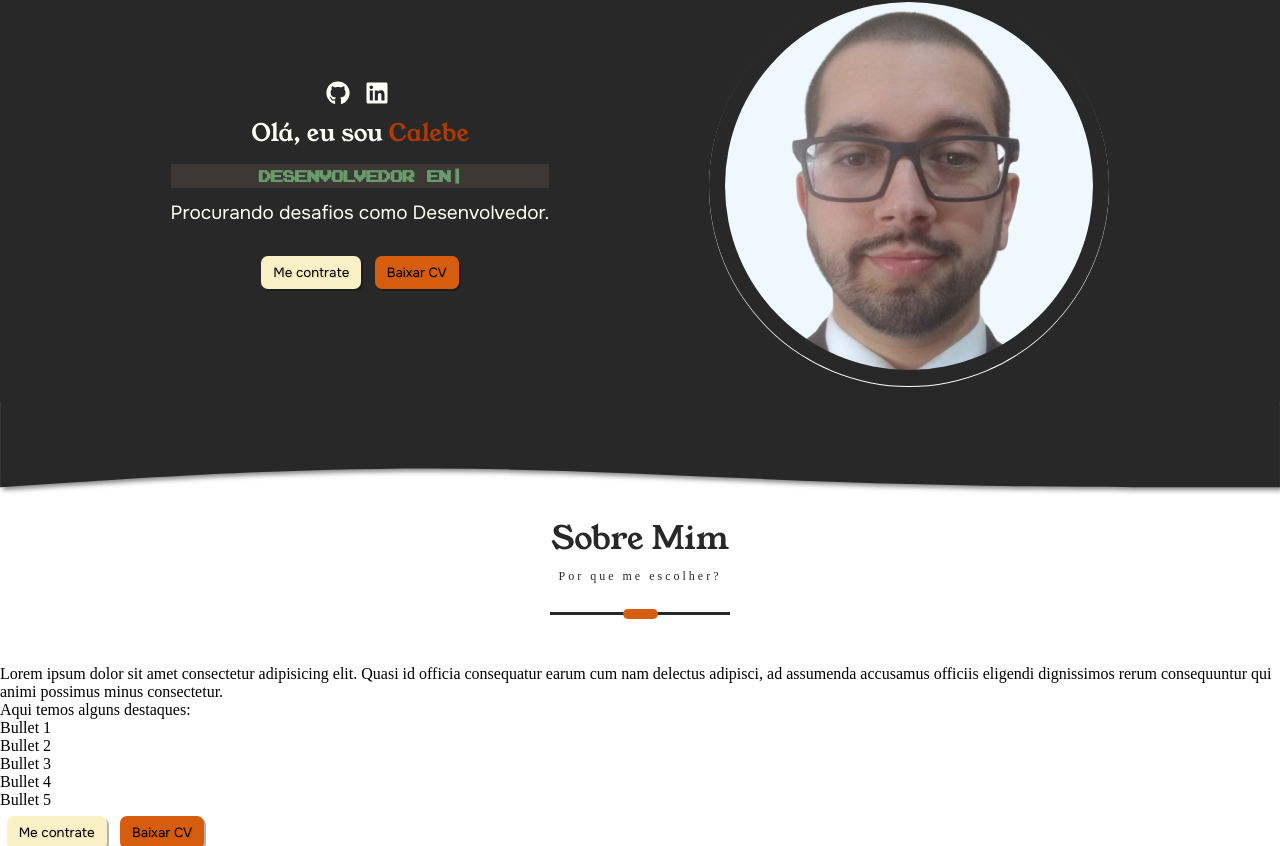
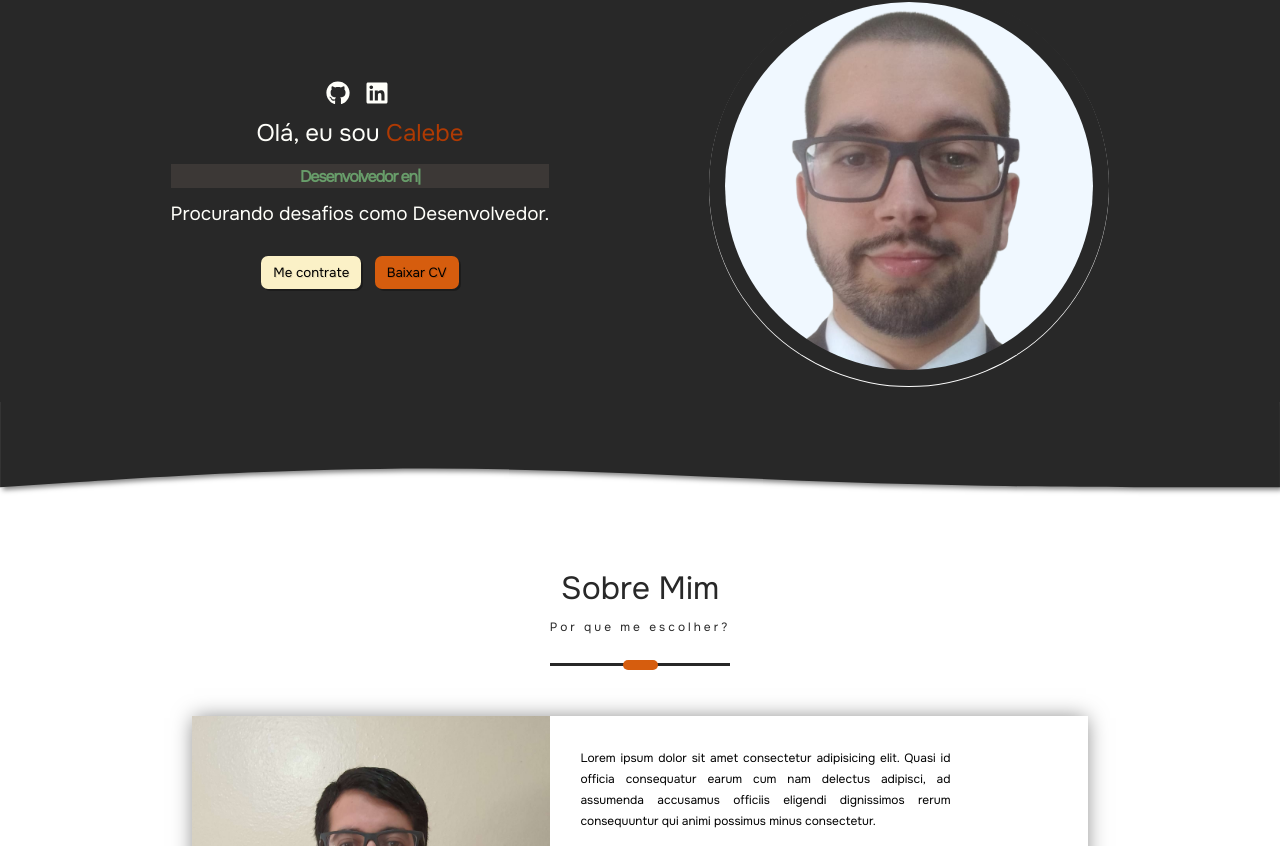
Before and after one commit to CalebeCopello/portfolio, a React (Create React App) app in the folder client/: page / in a window 1280 px wide. Shown: the part 154-1000 px from the top of the page. Built offline with nearby package versions, Linux system fonts and the light colour scheme.

Commit message:
AboutM<e Style Done

```diff
--- a/client/src/PortfolioContainer/AboutMe/AboutMe.css
+++ b/client/src/PortfolioContainer/AboutMe/AboutMe.css
@@ -0,0 +1,53 @@
+.about-me-container {
+    display: flex;
+    flex-direction: column;
+    justify-content: center;
+    align-items: center;
+    margin-top: 50px;
+}
+.about-me-parent {
+    max-width: 1000px;
+    width: 70%;
+}
+.about-me-card{
+    display: flex;
+    width: 100%;
+    box-shadow: 0 0px 20px -2px rgba(0, 0, 0, 0.5);
+}
+.about-me-profile {
+    width: 40%;
+    background-image: url('../../assets/AboutMe/me.jpg');
+    background-size: cover;
+    background-repeat: no-repeat;
+    background-position: 0% 30%;
+}
+.about-me-details {
+    width: 48%;
+    text-align: justify;
+    padding: 30px;
+}
+.about-me-description {
+    font-size: 12px;
+}
+.about-me-highlights {
+    margin: 80px 0;
+}
+.highlight-heading {
+    font-family: OnestSanSerif;
+    font-size: 15px;
+    margin-bottom: 5px;
+    font-weight: 600;
+}
+.highlight {
+    display: flex;
+    align-items: center;
+    margin: 5px 0;
+    font-size: 12px;
+}
+.highlight-rect {
+    height: 12px;
+    width: 12px;
+    margin-right: 10px;
+    background-color: var(--orange0);
+    border-radius: 50%;
+}
--- a/client/src/PortfolioContainer/AboutMe/AboutMe.jsx
+++ b/client/src/PortfolioContainer/AboutMe/AboutMe.jsx
@@ -3,6 +3,7 @@ import ScreenHeading from '../../utils/ScreenHeading/ScreenHeading'
 import ScrollService from '../../utils/ScrollService'
 import Animations from '../../utils/Animations'
 import Buttons from '../../utils/Buttons/Buttons'
+import './AboutMe.css'
 
 const AboutMe = (props) => {
     const fadeInScreenHandler = (screen) => {
@@ -30,9 +31,8 @@ const AboutMe = (props) => {
         return(
             ABOUTME.highlights.bullets.map((v, i) => (
                 <div className="highlight" key={i}>
-                    <div className="highlight-rect">
+                    <div className="highlight-rect"></div>
                     <span>{v}</span>
-                    </div>
                 </div>
             ))
         )
@@ -45,6 +45,7 @@ const AboutMe = (props) => {
                 <ScreenHeading title={'Sobre Mim'} subHeading={'Por que me escolher?'} />
                 <div className="about-me-card">
                     <div className="about-me-profile">
+                    </div>
                     <div className="about-me-details">
                         <span className="about-me-description">
                             {ABOUTME.description}
@@ -62,7 +63,6 @@ const AboutMe = (props) => {
                 </div>
             </div>
         </div>
-        </div>
         </>
     )
 }
--- a/client/src/index.css
+++ b/client/src/index.css
@@ -3,6 +3,7 @@
   padding: 0;
   box-sizing: border-box;
   outline: none;
+  font-family: OnestSanSerif;
 }
 @font-face {
   font-family: JetBrainsMono;
```
Also changed, not shown: client/src/assets/AboutMe/me.jpg (added). Lines whose indentation alone changed are shown as unchanged.
